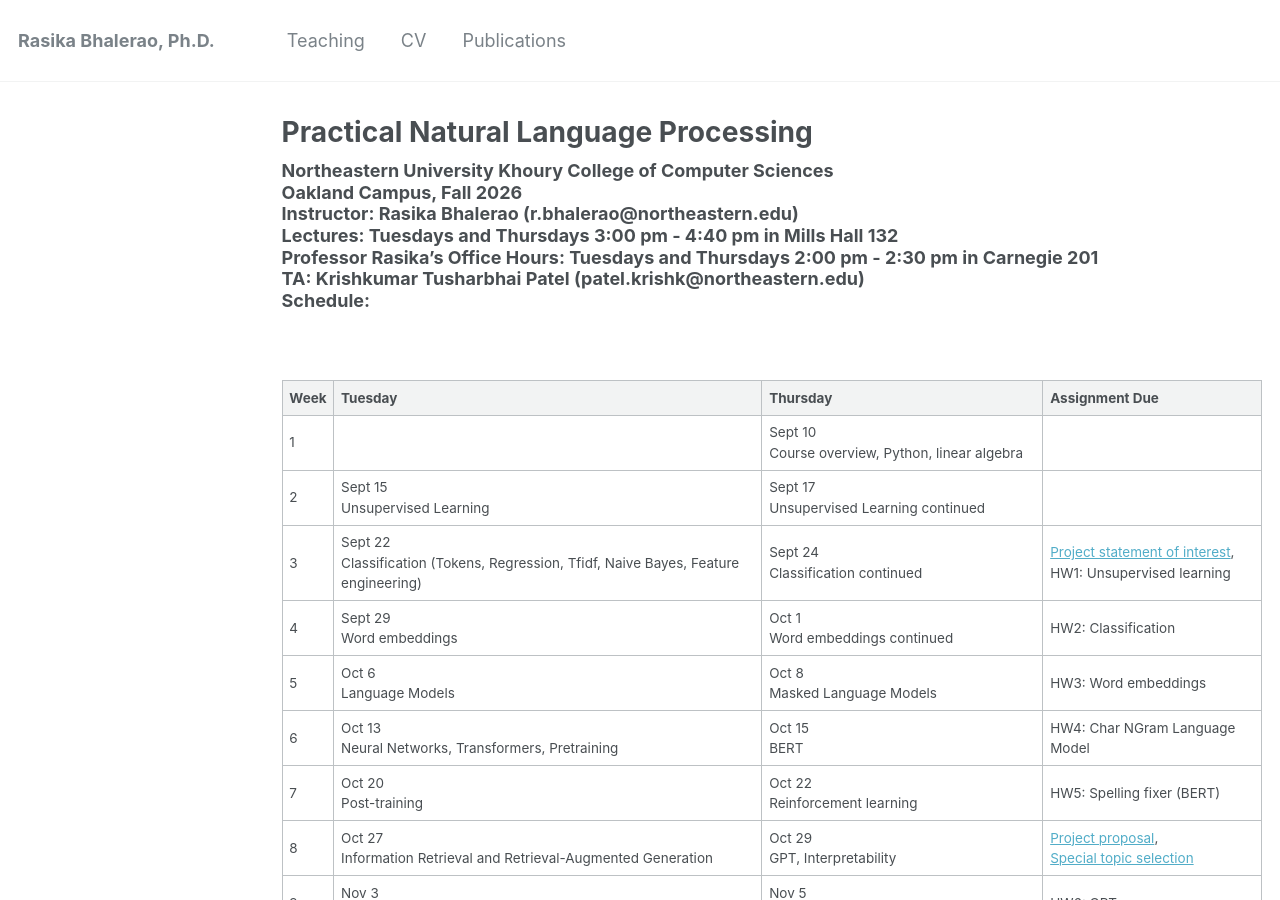
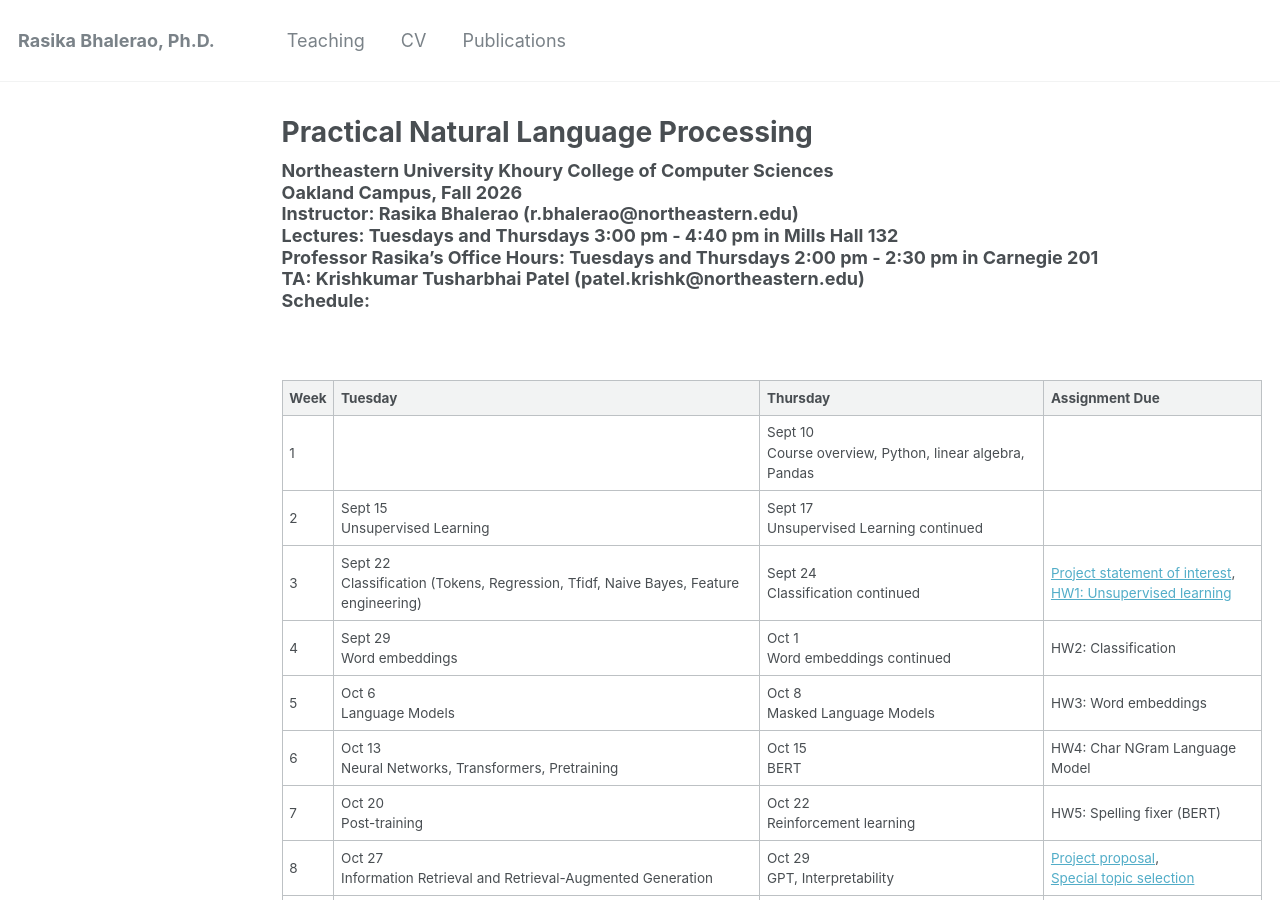
Before and after one commit to rasikabh/rasikabh.github.io, a Jekyll site: the page built from _pages/nlp2026.md, in a window 1280 px wide and 900 px high. Built offline with Jekyll 4.4.1, drawn with Linux system fonts in a browser that asks for light colours.

Commit message:
Add Pandas to Week 1 and update HW1 link

```diff
--- a/_pages/nlp2026.md
+++ b/_pages/nlp2026.md
@@ -32,9 +32,9 @@ h2, h3, h4, h5, h6 {margin: 0;}
 
 | Week | Tuesday | Thursday | Assignment Due |
 |-|-|-|-|
-| 1 |  | Sept 10 <br> Course overview, Python, linear algebra |  |
+| 1 |  | Sept 10 <br> Course overview, Python, linear algebra, Pandas |  |
 | 2 | Sept 15 <br> Unsupervised Learning | Sept 17 <br> Unsupervised Learning continued |  |
-| 3 | Sept 22 <br> Classification (Tokens, Regression, Tfidf, Naive Bayes, Feature engineering) | Sept 24 <br> Classification continued | [Project statement of interest](https://docs.google.com/document/d/1EIH9J0WQ0WLz2YYH4i2iGDVnrcge4hzrffRvvk6KFDo/edit?usp=sharing), <br> HW1: Unsupervised learning |
+| 3 | Sept 22 <br> Classification (Tokens, Regression, Tfidf, Naive Bayes, Feature engineering) | Sept 24 <br> Classification continued | [Project statement of interest](https://docs.google.com/document/d/1EIH9J0WQ0WLz2YYH4i2iGDVnrcge4hzrffRvvk6KFDo/edit?usp=sharing), <br> [HW1: Unsupervised learning](https://docs.google.com/document/d/1oJH26W9pvKCkYBGG_3-zN_lxz_CHOJ-U3lwzpPbaUsc/edit?usp=sharing) |
 | 4 | Sept 29 <br> Word embeddings | Oct 1 <br> Word embeddings continued | HW2: Classification |
 | 5 | Oct 6 <br> Language Models | Oct 8 <br> Masked Language Models | HW3: Word embeddings |
 | 6 | Oct 13 <br> Neural Networks, Transformers, Pretraining | Oct 15 <br> BERT | HW4: Char NGram Language Model |
```
